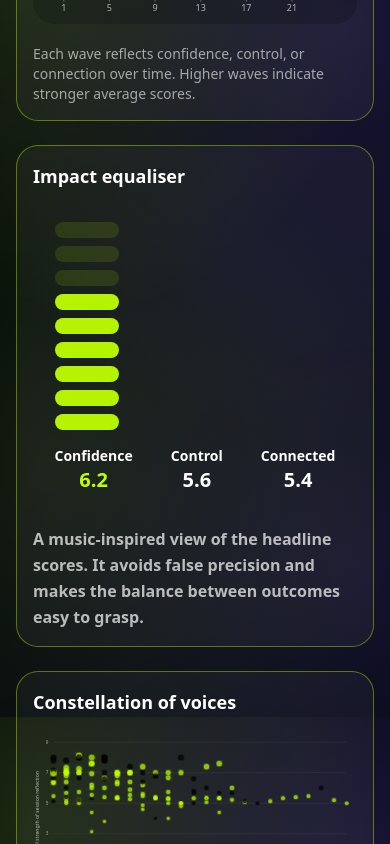
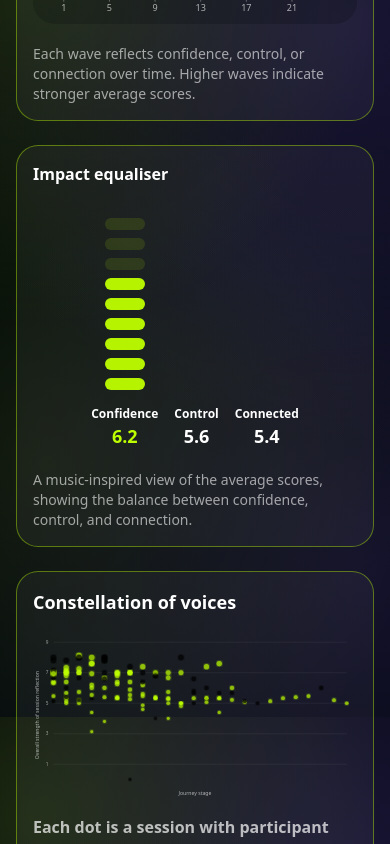
Before and after one commit to jessi88/noise-solution, a React (Vite) app: page / in a window 390 px wide. Shown: the part 7723-8567 px from the top of the page. Built offline with nearby package versions, Linux system fonts and the light colour scheme; a web font is replaced by a local one.

Commit message:
Updated design of the Impact equaliser.

```diff
--- a/src/components/charts/ProgrammeWaveform.tsx
+++ b/src/components/charts/ProgrammeWaveform.tsx
@@ -286,10 +286,10 @@ function ProgrammeWave({ rows }: ProgrammeWaveformProps) {
           <div className="mt-4 h-80 w-full rounded-3xl bg-white/5" />
         )}
 
-        <div className="mt-5 px-0 text-sm font-medium text-white/60 sm:px-10">
+        <p className="mt-5 text-sm font-medium text-white/60">
           Each wave reflects confidence, control, or connection over time.
           Higher waves indicate stronger average scores.
-        </div>
+        </p>
       </SoundCard>
     </div>
   )
@@ -298,7 +298,6 @@ function ProgrammeWave({ rows }: ProgrammeWaveformProps) {
 function ImpactEqualiser({ rows }: ProgrammeWaveformProps) {
   const { ref: viewRef, isInView } = useInView<HTMLDivElement>()
 
-  const barWidth = 64
   const gap = 8
 
   const values = [
@@ -322,13 +321,16 @@ function ImpactEqualiser({ rows }: ProgrammeWaveformProps) {
   return (
     <div>
       <SoundCard>
-        <p className="text-lg font-black">Impact equaliser</p>
+        <p className="text-base font-semibold sm:text-lg">Impact equaliser</p>
 
-        <div ref={viewRef} className="mt-8 flex justify-center gap-8">
+        <div ref={viewRef} className="mt-8 flex justify-center gap-4 sm:gap-8">
           {values.map((item) => (
-            <div key={item.label} className="text-center">
+            <div
+              key={item.label}
+              className="flex flex-col items-center text-center"
+            >
               <div
-                className="flex flex-col-reverse"
+                className="flex flex-col-reverse items-center"
                 style={{ gap: `${gap}px` }}
               >
                 {Array.from({ length: 9 }, (_, i) => {
@@ -339,12 +341,11 @@ function ImpactEqualiser({ rows }: ProgrammeWaveformProps) {
                       key={`${i}-${isInView}`}
                       className={
                         isInView
-                          ? "equaliser-bar h-4 rounded-full"
-                          : "h-4 rounded-full"
+                          ? "equaliser-bar h-3 w-10 rounded-full sm:h-4 sm:w-16"
+                          : "h-3 w-10 rounded-full sm:h-4 sm:w-16"
                       }
                       style={
                         {
-                          width: `${barWidth}px`,
                           background: item.color,
                           opacity: isInView ? undefined : lit ? 0.95 : 0.12,
                           "--bar-opacity": lit ? 0.95 : 0.12,
@@ -356,18 +357,23 @@ function ImpactEqualiser({ rows }: ProgrammeWaveformProps) {
                 })}
               </div>
 
-              <p className="mt-4 text-sm font-black">{item.label}</p>
+              <p className="mt-4 text-xs font-semibold sm:text-sm">
+                {item.label}
+              </p>
 
-              <p className="text-xl font-black" style={{ color: item.color }}>
+              <p
+                className="text-lg font-semibold sm:text-xl"
+                style={{ color: item.color }}
+              >
                 {item.value.toFixed(1)}
               </p>
             </div>
           ))}
         </div>
 
-        <p className="mt-8 text-base leading-relaxed font-bold text-white/70">
-          A music-inspired view of the headline scores. It avoids false
-          precision and makes the balance between outcomes easy to grasp.
+        <p className="mt-5 text-sm font-medium text-white/60">
+          A music-inspired view of the average scores, showing the balance
+          between confidence, control, and connection.
         </p>
       </SoundCard>
     </div>
```
